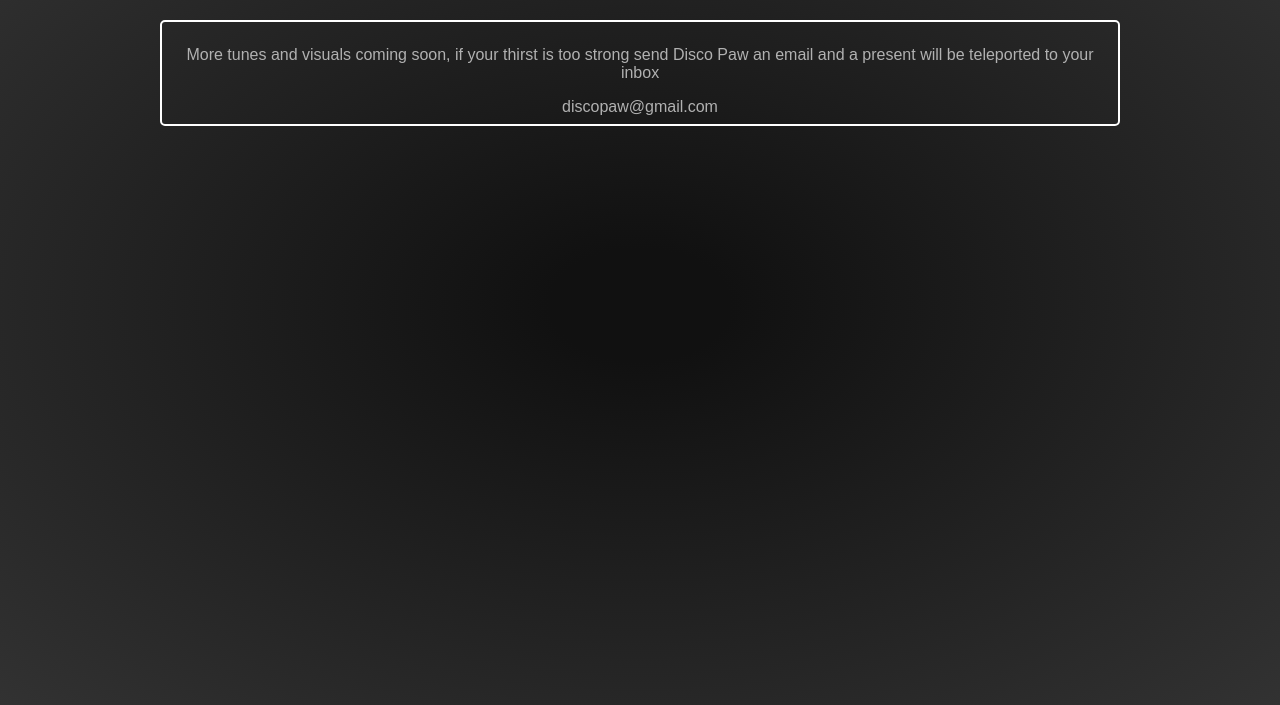
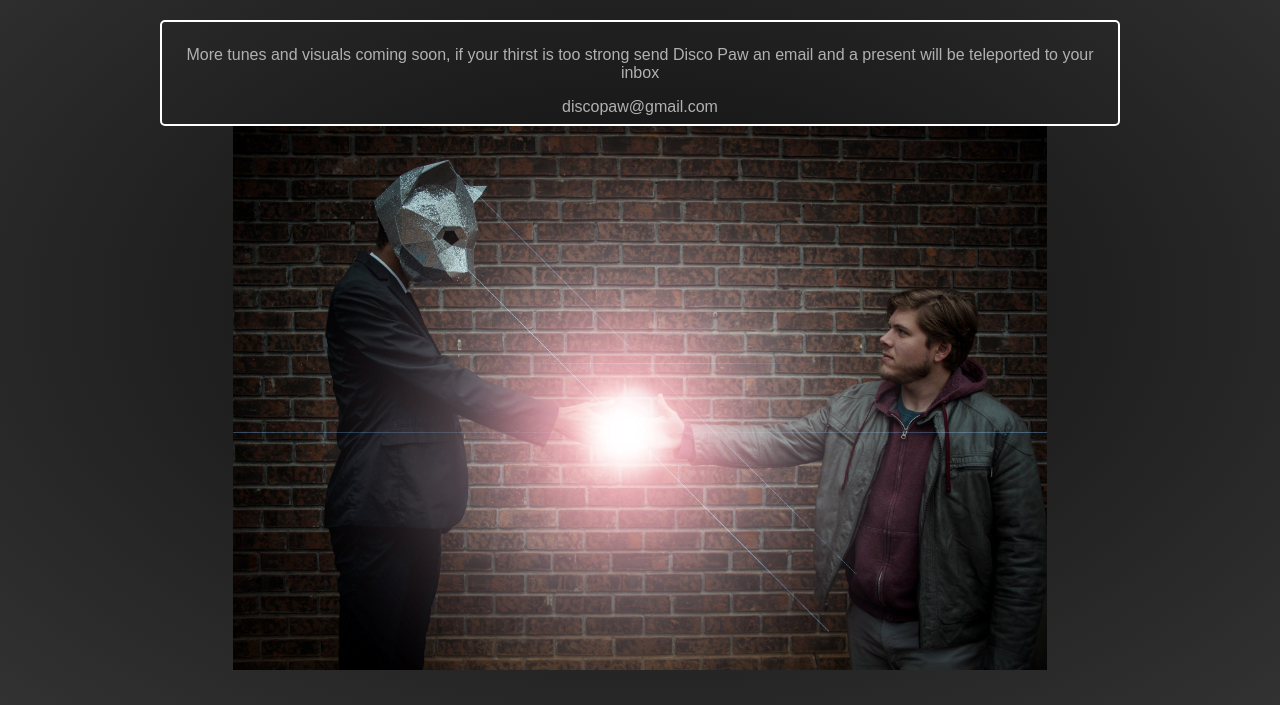
Before and after one commit to edwhelan/discopaw, a Gatsby site: page /tunes in a window 1280 px wide. Shown: the part 95-800 px from the top of the page. Built offline with nearby package versions, Linux system fonts and the light colour scheme; Gatsby itself is replaced by a stand-in of ours.

Commit message:
adds image for tunes page

```diff
--- a/src/components/layout.css
+++ b/src/components/layout.css
@@ -133,7 +133,8 @@ border-radius: 5px;
 }
 
 .story-page img{
-  width: 100%;
+  max-width: 100%;
+  max-height: 68vh;
 }
 
 
--- a/src/pages/tunes.js
+++ b/src/pages/tunes.js
@@ -2,6 +2,7 @@ import React from 'react'
 
 import Layout from '../components/layout'
 import SEO from '../components/seo'
+import handshake from '../images/handshake.jpg'
 
 const TunesPage = () => (
   <Layout>
@@ -10,6 +11,9 @@ const TunesPage = () => (
       <p>More tunes and visuals coming soon, if your thirst is too strong send Disco Paw an email and a present will be teleported to your inbox</p>
       <a href="mailto:discopaw@gmail.com">discopaw@gmail.com</a>
     </div>
+    <div className='story-page'>
+      <img src={handshake} alt='disco paw and justin shaking hands' />
+    </div>
   </Layout>
 )
 
```
Also changed, not shown: src/images/handshake.jpg (added).
